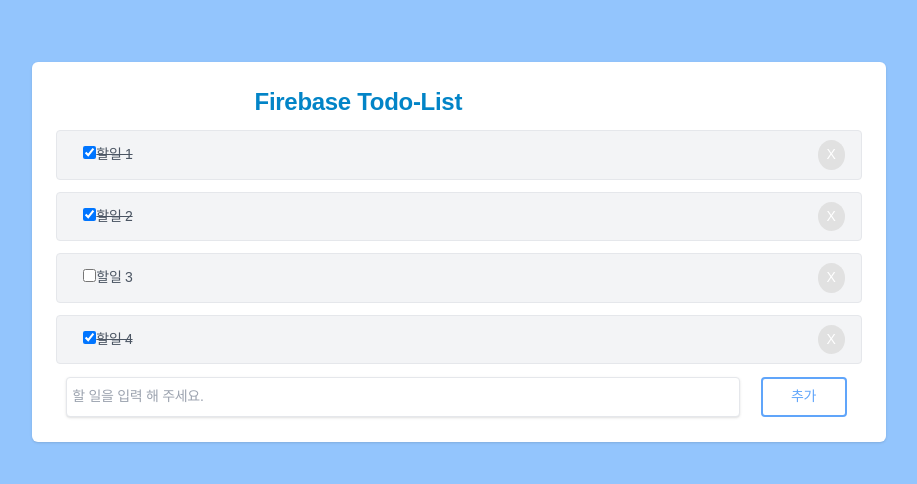
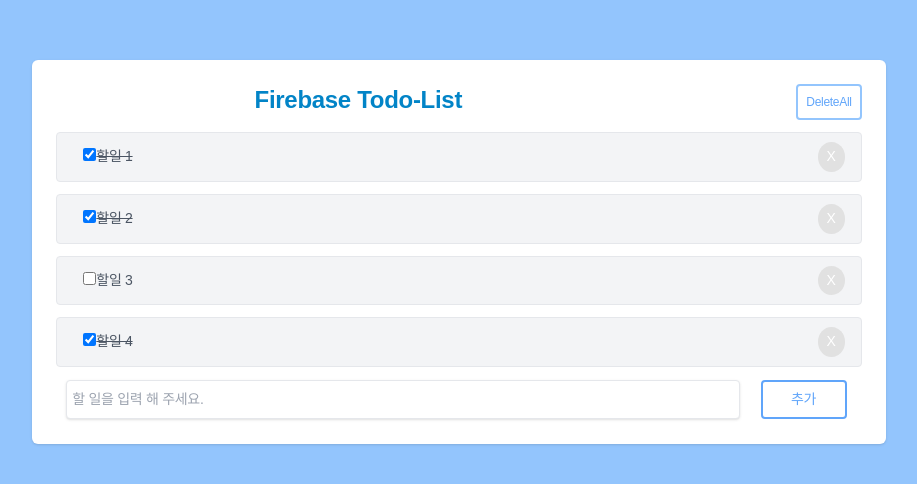
Before and after one commit to hyemdev/fb-todo, a React (Create React App) app: page / in a window 1280 px wide. Shown: the part 148-632 px from the top of the page, without its empty margins (181-1098 px from the left). Built offline with nearby package versions, Linux system fonts and the light colour scheme.

Commit message:
feat: todo 목록 전체 삭제기능

```diff
--- a/src/App.js
+++ b/src/App.js
@@ -13,19 +13,23 @@
         { id: 3, title: "할일 3", completed: false },
         { id: 4, title: "할일 4", completed: true },
     ]);
+    const handleRemoveClick = () => {
+        setTodoData([]);
+    }
 
     return (
         <div className="flex items-center justify-center w-screen h-screen bg-blue-300">
             <div className="w-4/6 p-6 bg-white rounded-[6px] shadow">
-                <div>
-                    <div className="flex justify-between mb-3">
-                        <h1 className="text-center w-3/4 text-2xl font-bold text-sky-600">Firebase Todo-List</h1>
-                    </div>
-                    {/* 할일메인 */}
-                    <List todoData={todoData} setTodoData={setTodoData} />
-                    {/* 할일추가 */}
-                    <Form todoData={todoData} setTodoData={setTodoData} />
+                <div className="flex justify-between mb-3">
+                    <h1 className="text-center w-3/4 text-2xl font-bold text-sky-600">
+                        Firebase Todo-List
+                    </h1>
+                    <button className="p-2 text-blue-400 border-2 border-blue-300 rounded hover:text-white hover:bg-blue-400 text-[12px]" onClick={handleRemoveClick}>DeleteAll</button>
                 </div>
+                {/* 할일메인 */}
+                <List todoData={todoData} setTodoData={setTodoData} />
+                {/* 할일추가 */}
+                <Form todoData={todoData} setTodoData={setTodoData} />
             </div>
         </div>
     );
```
